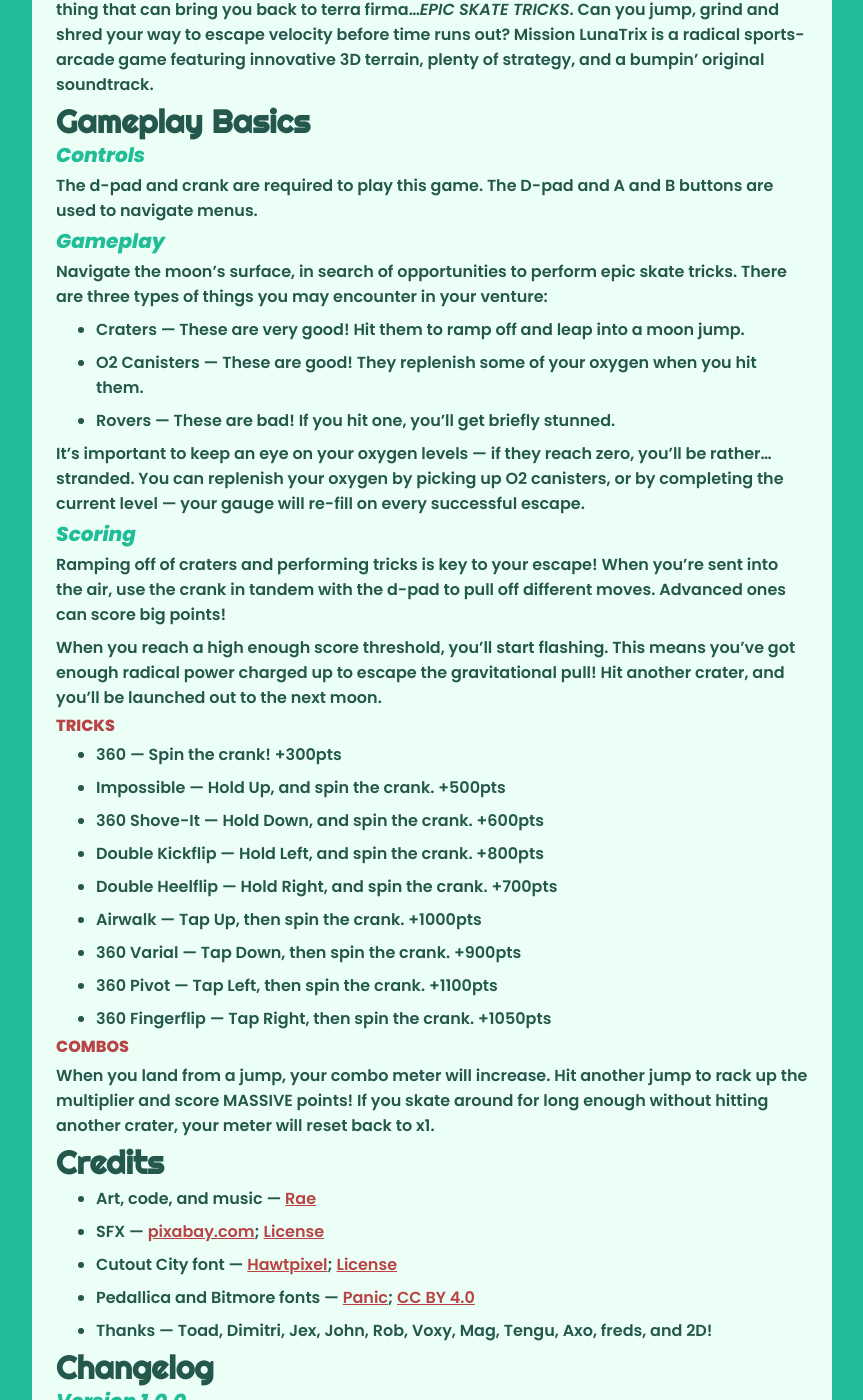
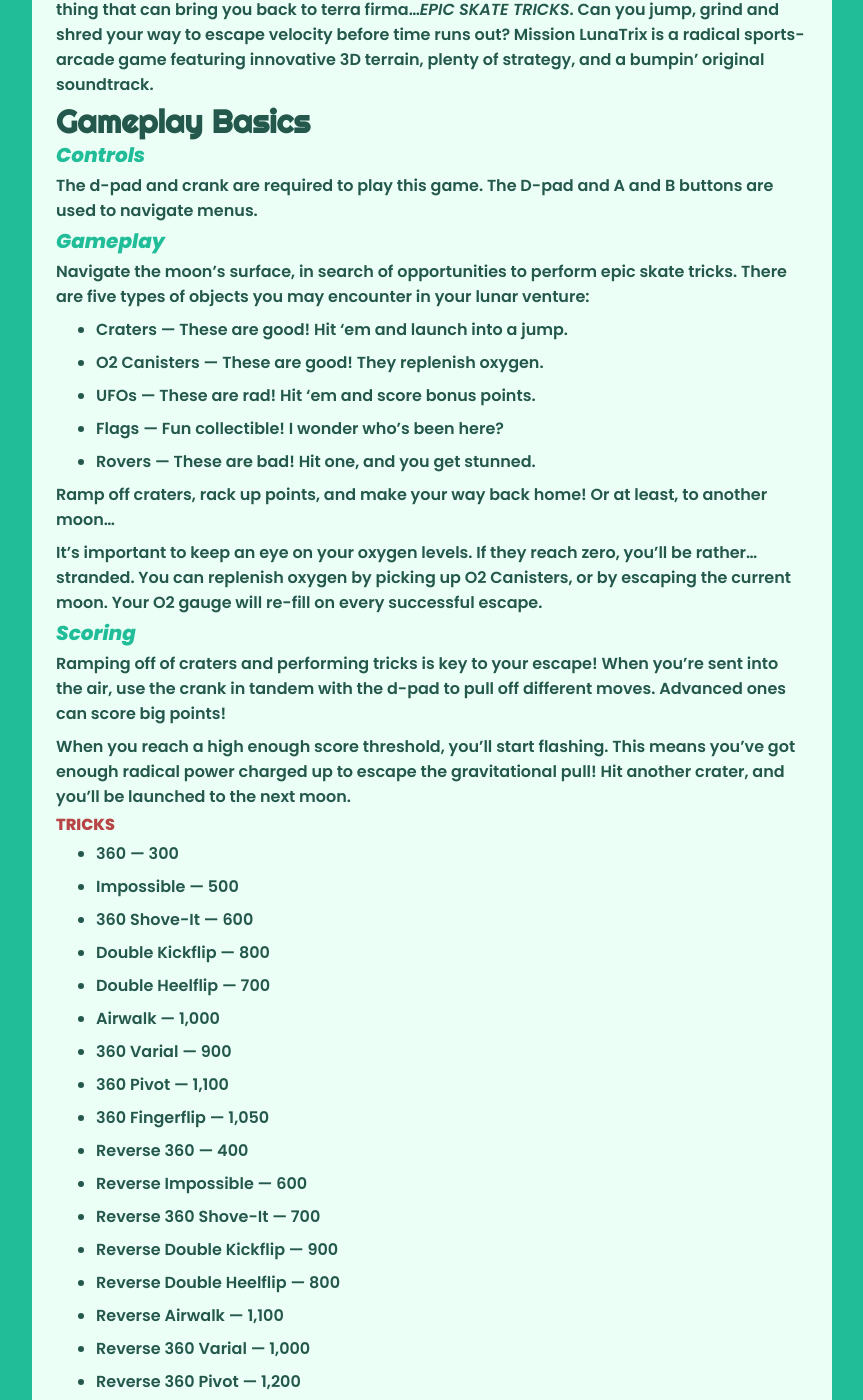
Before and after one commit to raewtf/raewtf.github.io, a Jekyll site: the page built from _posts/2025-03-10-mission-lunatrix-manual.md, in a window 1280 px wide and 1400 px high, scrolled down 697 px. Shown: the whole window, without its empty margins (208-1071 px from the left). Built offline with Jekyll 4.4.1, drawn with Linux system fonts in a browser that asks for light colours; some of the changed text lies outside the part shown.

```diff
--- a/_posts/2025-03-10-mission-lunatrix-manual.md
+++ b/_posts/2025-03-10-mission-lunatrix-manual.md
@@ -21,35 +21,57 @@ The d-pad and crank are required to play this game. The D-pad and A and B button
 
 ## Gameplay
 
-Navigate the moon's surface, in search of opportunities to perform epic skate tricks. There are three types of things you may encounter in your venture:
+Navigate the moon's surface, in search of opportunities to perform epic skate tricks. There are five types of objects you may encounter in your lunar venture:
 
-- Craters — These are very good! Hit them to ramp off and leap into a moon jump.
-- O2 Canisters — These are good! They replenish some of your oxygen when you hit them.
-- Rovers — These are bad! If you hit one, you'll get briefly stunned.
+- Craters — These are good! Hit 'em and launch into a jump.
+- O2 Canisters — These are good! They replenish oxygen.
+- UFOs — These are rad! Hit 'em and score bonus points.
+- Flags — Fun collectible! I wonder who's been here?
+- Rovers — These are bad! Hit one, and you get stunned.
 
-It's important to keep an eye on your oxygen levels — if they reach zero, you'll be rather...stranded. You can replenish your oxygen by picking up O2 canisters, or by completing the current level — your gauge will re-fill on every successful escape.
+Ramp off craters, rack up points, and make your way back home! Or at least, to another moon...
+
+It's important to keep an eye on your oxygen levels. If they reach zero, you'll be rather...stranded. You can replenish oxygen by picking up O2 Canisters, or by escaping the current moon. Your O2 gauge will re-fill on every successful escape.
 
 ## Scoring
 
 Ramping off of craters and performing tricks is key to your escape! When you're sent into the air, use the crank in tandem with the d-pad to pull off different moves. Advanced ones can score big points!
 
-When you reach a high enough score threshold, you'll start flashing. This means you've got enough radical power charged up to escape the gravitational pull! Hit another crater, and you'll be launched out to the next moon.
+When you reach a high enough score threshold, you'll start flashing. This means you've got enough radical power charged up to escape the gravitational pull! Hit another crater, and you'll be launched to the next moon.
 
 ### Tricks
 
-- 360 — Spin the crank! +300pts
-- Impossible — Hold Up, and spin the crank. +500pts
-- 360 Shove-It — Hold Down, and spin the crank. +600pts
-- Double Kickflip — Hold Left, and spin the crank. +800pts
-- Double Heelflip — Hold Right, and spin the crank. +700pts
-- Airwalk — Tap Up, then spin the crank. +1000pts
-- 360 Varial — Tap Down, then spin the crank. +900pts
-- 360 Pivot — Tap Left, then spin the crank. +1100pts
-- 360 Fingerflip — Tap Right, then spin the crank. +1050pts
+- 360 — 300
+- Impossible — 500
+- 360 Shove-It — 600
+- Double Kickflip — 800
+- Double Heelflip — 700
+- Airwalk — 1,000
+- 360 Varial — 900
+- 360 Pivot — 1,100
+- 360 Fingerflip — 1,050
+
+- Reverse 360 — 400
+- Reverse Impossible — 600
+- Reverse 360 Shove-It — 700
+- Reverse Double Kickflip — 900
+- Reverse Double Heelflip — 800
+- Reverse Airwalk — 1,100
+- Reverse 360 Varial — 1,000
+- Reverse 360 Pivot — 1,200
+- Reverse 360 Fingerflip — 1,150
 
 ### Combos
 
-When you land from a jump, your combo meter will increase. Hit another jump to rack up the multiplier and score MASSIVE points! If you skate around for long enough without hitting another crater, your meter will reset back to x1.
+When you successfully land from a jump, your combo meter will increase. Hit more jumps to rack up the multiplier and score MASSIVE points! There's no limit, so go wild! Your final score is displayed at the end.
+
+If you skate around for long enough without hitting another crater, run into a rover, or get too overzealous with your tricks, your meter will reset back to x1.
+
+# Modes
+
+## Arcade Mode
+
+## Daily Orbit
 
 # Credits
 
@@ -57,10 +79,56 @@ When you land from a jump, your combo meter will increase. Hit another jump to r
 - SFX — [pixabay.com](https://pixabay.com/); [License](https://pixabay.com/service/terms/)
 - Cutout City font — [Hawtpixel](https://www.hawtpixel.com); [License](https://hawtpixel.com/Hawtpixel%20Font%20License%20-%20650%20Font%20Bundle.pdf)
 - Pedallica and Bitmore fonts — [Panic](https://panic.com); [CC BY 4.0](https://creativecommons.org/licenses/by/4.0/)
-- Thanks — Toad, Dimitri, Jex, John, Rob, Voxy, Mag, Tengu, Axo, freds, and 2D!
+- Thanks — Toad, Dimitri, Jex, John, Rob, Voxy, Mag, Tengu, Axo, freds, and 2DArray!
 
 # Changelog
 
+<!--## Version 2.0.0
+### ???
+
+- Tweaked level generation to guarantee at least some objects
+	- New objects will also be at least one unit of space apart from each other
+- Fixed bugs where scores and save data would not get...saved
+- Added "Daily Orbit"! Just one shot at a seeded moon, every day
+	- The original gameplay has been renamed to "Arcade Mode"
+- Added "How to play" section that tells you what to do
+- Added flags (just for fun!)
+- Added UFOs (rare score bonus!)
+- Beefed up the on-screen text bugs
+- Added a radical-looking new sidebar while doing tricks
+- Added achievements! [Learn more here.](https://github.com/PlaydateSquad/pd-achievements)
+- Added "Performance" option that knocks down some visual quality
+	- Stock visual quality is a bit higher now
+- Added optional radar to display select objects before they appear over the horizon
+- Spaced out the bitmore font a bit in-game, and added an outline.
+- Added "Spin Camera" option to toggle camera rotation during tricks
+- Drew up some new, more animated skater sprites
+- Fixed possible crash caused by moving away from the title real fast, then hitting buttons
+- Added more tricks for cranking counter-clockwise
+- Fixed bug where score readouts weren't properly calculated
+- Added slide menu items in most-all of the menus
+- Added instant "end game" button mid-game, in the slide menu
+- Added sounds to the game over screen
+- Added shadow under the skater
+- Added lerped slowdown when you crash into a game over state
+- Starting speed is slower, points threshold starts lower, O2 level starts higher
+- O2 Canisters replenish more oxygen, from 1.2x current levels to 1.5x
+- Hitting rover now destroys your combo instantly
+- Added slight cooldown between tricks. Land during this, and you'll CRASH!!
+- Fixed the boundary of some objects on the moon
+- Made objects on moon animate more smoothly
+- Each round will display the current round at the start
+- Made exit animation display at any time, even mid-game
+- Added "Use the Crank!" prompt at the start of the game
+- Added some more oomph to the turning radius
+- Added "orchestra hit" launch sound
+- Title screen now remembers your last selection
+- Added commas to numbers
+- Speed increase on landing a jump has been decreased slightly
+- Trick "hit!" sound increases pitch in a more pleasing way
+- Fixed bug where you could false-trigger buttons while transitioning between menus
+- Added iris into the interstitial scene
+-->
 ## Version 1.0.0
 ### 03.10.2025
 
```
Also changed, not shown: _posts/2025-04-08-traffic-jam-manual.md (+3 -0 lines), games/index.html (+7 -5 lines), index.html (+6 -6 lines), games/traffic_preview.gif, 1 other file.
